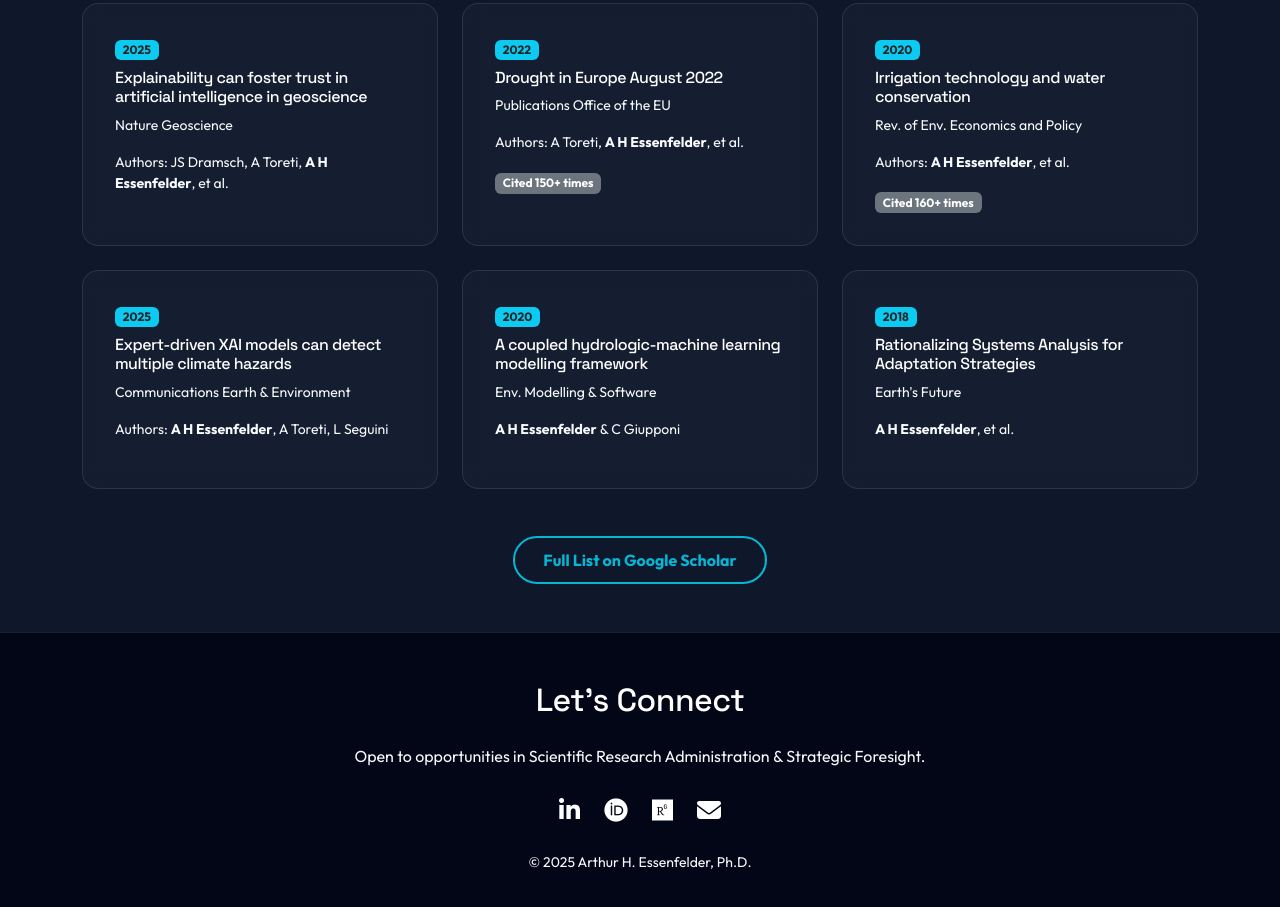
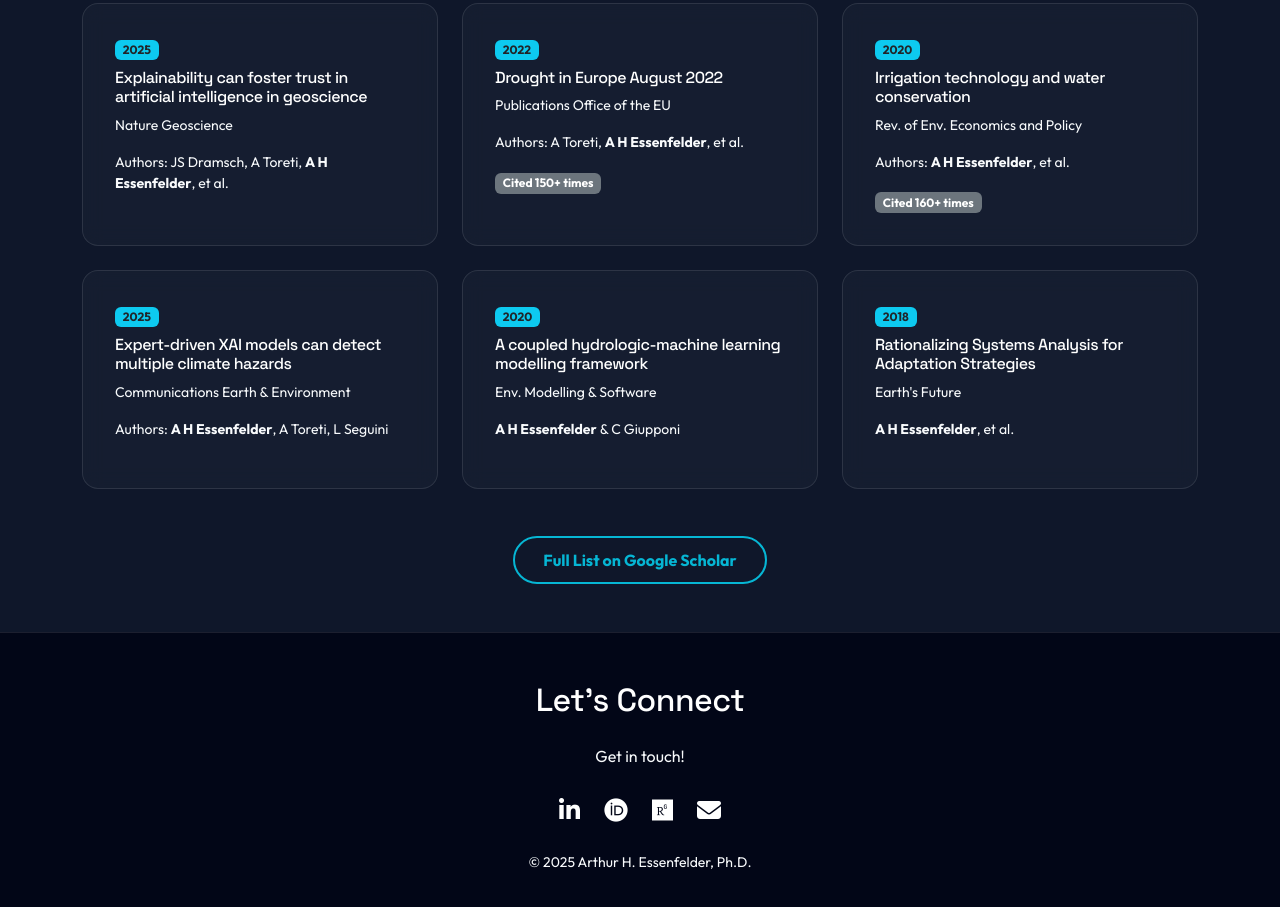
Before and after one commit to artessen/artessen.github.io, a plain HTML site: page index.html in a window 1280 px wide. Shown: the part 4472-5379 px from the top of the page. Drawn offline with nearby package versions, Linux system fonts and the light colour scheme; no server answers; a script that the page names is missing.

Commit message:
Update index.html

```diff
--- a/index.html
+++ b/index.html
@@ -529,7 +529,7 @@
     <footer id="contact" class="py-5" style="background: #020617; border-top: 1px solid var(--glass-border);">
         <div class="container text-center">
             <h2 class="text-white mb-4">Let's Connect</h2>
-            <p class="text-gray mb-4">Open to opportunities in Scientific Research Administration & Strategic Foresight.</p>
+            <p class="text-gray mb-4">Get in touch!</p>
             <div class="d-flex justify-content-center gap-4 mb-4">
                 <a href="https://www.linkedin.com/in/arthur-hrast-essenfelder-157785178/" class="text-white fs-4 hover-cyan"><i class="fab fa-linkedin-in"></i></a>
                 <a href="https://orcid.org/0000-0001-9396-6928" class="text-white fs-4 hover-cyan"><i class="fab fa-orcid"></i></a>
```
